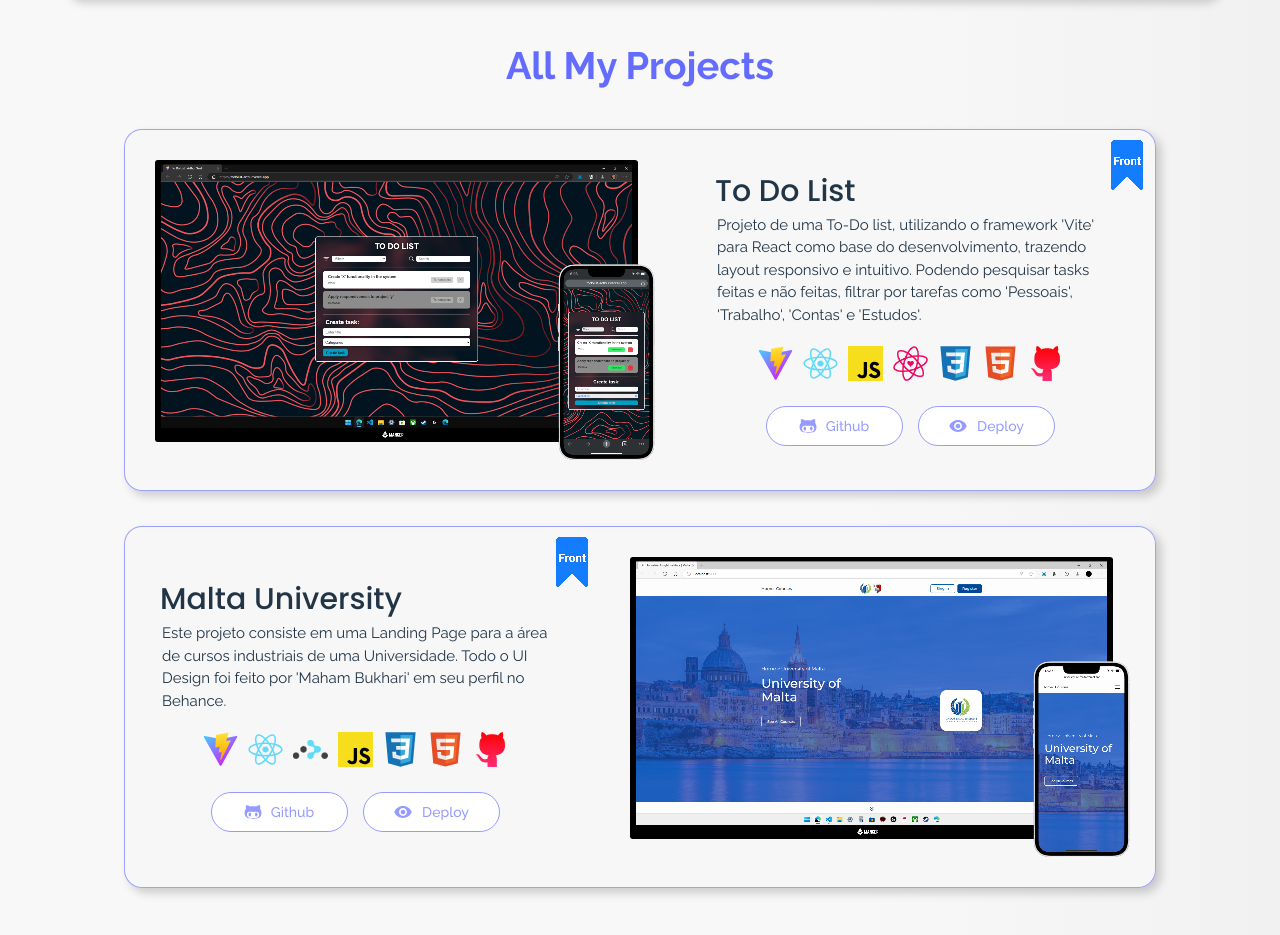
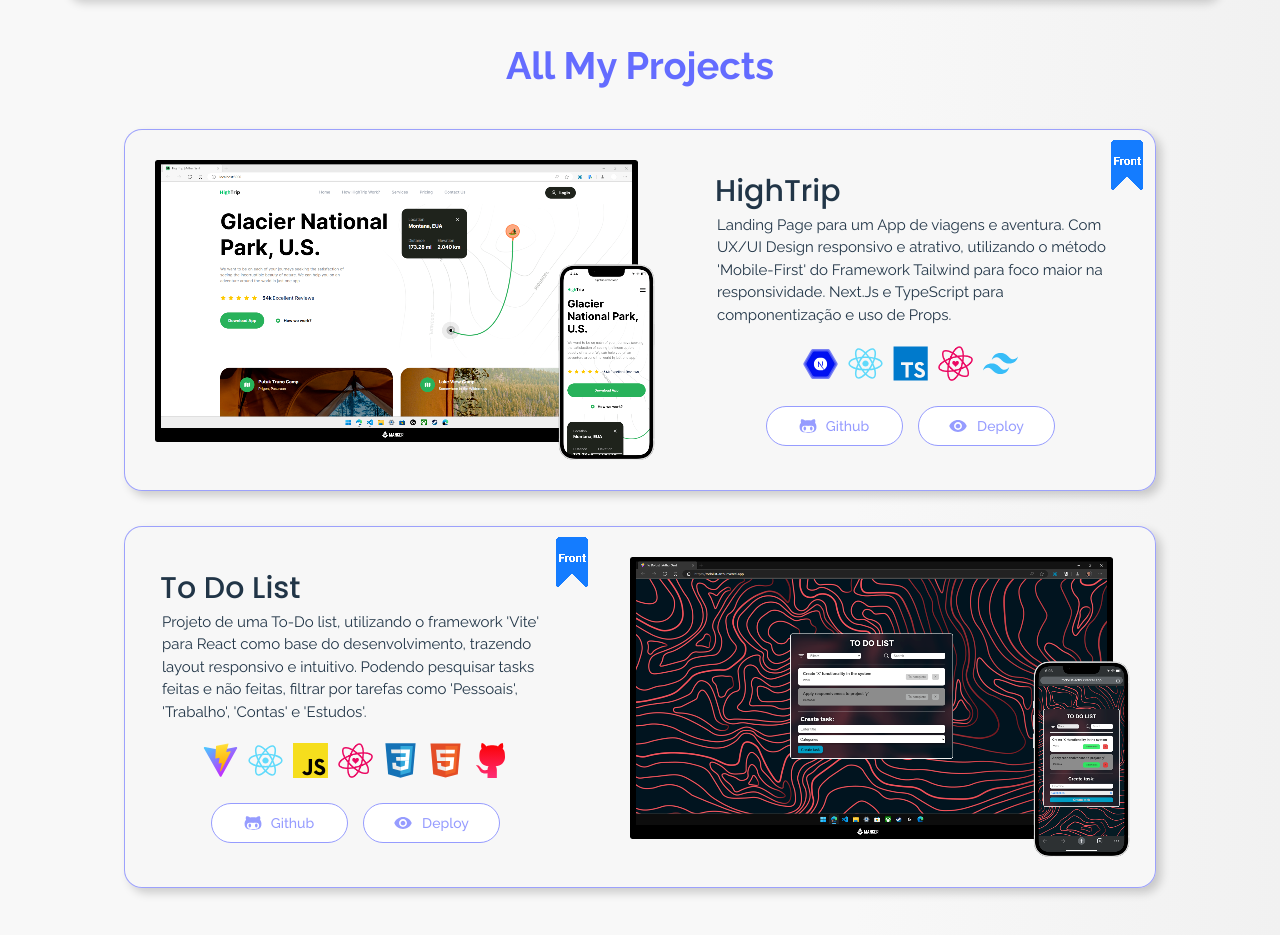
Before and after one commit to Arhrtur/Portfolio, a React (Vite) app: page /projects in a window 1280 px wide. Shown: the part 83-1018 px from the top of the page. Built offline with nearby package versions, Linux system fonts and the light colour scheme.

Commit message:
IMP className for projects order

```diff
--- a/src/constants/projects.js
+++ b/src/constants/projects.js
@@ -1,6 +1,25 @@
 export const PROJECTS = [
     {
         id: 1,
+        title: "HighTrip",
+        description: "Landing Page para um App de viagens e aventura. Com UX/UI Design responsivo e atrativo, utilizando o método 'Mobile-First' do Framework Tailwind para foco maior na responsividade. Next.Js e TypeScript para componentização e uso de Props.",
+        stack: [
+            "nextjs", "react", "typescript", "react-icons", "tailwind"
+        ],
+        github: "https://github.com/ArthurSantDev/HighTrip",
+        deploy: "https://hightrip.vercel.app/",
+        image: "/assets/projects/hightrip.svg",
+        markfront: "/assets/projects/mark_front.svg",
+        markback: "",
+        class: "project",
+        classReverse: "project reverse",
+        classMark: "project-mark",
+        classButton: "button-project deploy-btn",
+        classButtonCant: "button-project deploy-btn cant-btn",
+        none: "",
+    },
+    {
+        id: 2,
         title: "To Do List",
         description: "Projeto de uma To-Do list, utilizando o framework 'Vite' para React como base do desenvolvimento, trazendo layout responsivo e intuitivo. Podendo pesquisar tasks feitas e não feitas, filtrar por tarefas como 'Pessoais', 'Trabalho', 'Contas' e 'Estudos'.",
         stack: [
@@ -11,13 +30,52 @@ export const PROJECTS = [
         image: "/assets/projects/todolist.svg",
         markfront: "/assets/projects/mark_front.svg",
         markback: "",
-        class: "project reverse",
+        class: "project",
+        classReverse: "project reverse",
         classMark: "project-mark",
         classButton: "button-project deploy-btn",
         none: "",
     },
     {
-        id: 2,
+        id: 4,
+        title: "Mern.In",
+        description: "Aplicação que utiliza do pack MERN de stacks para sua estruturação. oAuth de usuário, permitindo cadastro de suas informações no banco de dados (mongo-db) e armazenando o Store de suas atividades a partir da biblioteca Redux.",
+        stack: [
+            "redux", "react", "javascript", "mui", "node", "mongo-db", "express", "theme"
+        ],
+        github: "https://github.com/ArthurSantDev/Mern.In",
+        deploy: "",
+        image: "/assets/projects/mern.svg",
+        markfront: "/assets/projects/mark_front.svg",
+        markback: "/assets/projects/mark_back.svg",
+        class: "project",
+        classReverse: "project reverse",
+        classMark: "project-mark-duble",
+        classButton: "button-project deploy-btn",
+        classButtonCant: "button-project deploy-btn cant-btn",
+        none: "",
+    },
+    {
+        id: 5,
+        title: "Crud SQL",
+        description: "CRUD é um acrônimo para as operações fundamentais em qualquer sistema que interage com um banco de dados: Create (Criar), Read (Ler), Update (Atualizar) e Delete (Apagar).",
+        stack: [
+            "vite", "react", "javascript", "mysql", "node", "nodemon", "axios", "express"
+        ],
+        github: "https://github.com/ArthurSantDev/ToDoList",
+        deploy: "",
+        image: "/assets/projects/crud.svg",
+        markfront: "/assets/projects/mark_front.svg",
+        markback: "/assets/projects/mark_back.svg",
+        class: "project",
+        classReverse: "project reverse",
+        classMark: "project-mark-duble",
+        classButton: "button-project deploy-btn",
+        classButtonCant: "button-project deploy-btn cant-btn",
+        none: "",
+    },
+    {
+        id: 5,
         title: "Malta University",
         description: "Este projeto consiste em uma Landing Page para a área de cursos industriais de uma Universidade. Todo o UI Design foi feito por 'Maham Bukhari' em seu perfil no Behance.",
         stack: [
@@ -29,66 +87,32 @@ export const PROJECTS = [
         markfront: "/assets/projects/mark_front.svg",
         markback: "",
         class: "project",
+        classReverse: "project reverse",
         classMark: "project-mark",
         classButton: "button-project deploy-btn",
         none: "",
     },
     {
-        id: 3,
-        title: "Crud SQL",
-        description: "CRUD é um acrônimo para as operações fundamentais em qualquer sistema que interage com um banco de dados: Create (Criar), Read (Ler), Update (Atualizar) e Delete (Apagar).",
+        id: 6,
+        title: "Nike Store",
+        description: "E-commerce com estética e produtos da Nike que possui sua base em Vite JS, React Js e Tailwind. Responsivo para dispositivos, com tema Dark e 'carrinho' que é atualizado de acordo com quantidade e tamanho.",
         stack: [
-            "vite", "react", "javascript", "mysql", "node", "nodemon", "axios", "express"
+            "vite", "react", "javascript", "react-icons", "font-awesome", "tailwind", "theme"
         ],
-        github: "https://github.com/ArthurSantDev/ToDoList",
-        deploy: "",
-        image: "/assets/projects/crud.svg",
-        markfront: "/assets/projects/mark_front.svg",
-        markback: "/assets/projects/mark_back.svg",
-        class: "project reverse",
-        classMark: "project-mark-duble",
-        classButton: "button-project deploy-btn",
-        classButtonCant: "button-project deploy-btn cant-btn",
-        none: "",
-    },
-    {
-        id: 4,
-        title: "HighTrip",
-        description: "Landing Page para um App de viagens e aventura. Com UX/UI Design responsivo e atrativo, utilizando o método 'Mobile-First' do Framework Tailwind para foco maior na responsividade. Next.Js e TypeScript para componentização e uso de Props.",
-        stack: [
-            "nextjs", "react", "typescript", "react-icons", "tailwind"
-        ],
-        github: "https://github.com/ArthurSantDev/HighTrip",
-        deploy: "https://hightrip.vercel.app/",
-        image: "/assets/projects/hightrip.svg",
+        github: "https://github.com/ArthurSantDev/Nike",
+        deploy: "https://nike-air.vercel.app/",
+        image: "/assets/projects/nike.svg",
         markfront: "/assets/projects/mark_front.svg",
         markback: "",
         class: "project",
+        classReverse: "project reverse",
         classMark: "project-mark",
         classButton: "button-project deploy-btn",
         classButtonCant: "button-project deploy-btn cant-btn",
         none: "",
     },
     {
-        id: 5,
-        title: "Mern.In",
-        description: "Aplicação que utiliza do pack MERN de stacks para sua estruturação. oAuth de usuário, permitindo cadastro de suas informações no banco de dados (mongo-db) e armazenando o Store de suas atividades a partir da biblioteca Redux.",
-        stack: [
-            "redux", "react", "javascript", "mui", "node", "mongo-db", "express", "theme"
-        ],
-        github: "https://github.com/ArthurSantDev/Mern.In",
-        deploy: "",
-        image: "/assets/projects/mern.svg",
-        markfront: "/assets/projects/mark_front.svg",
-        markback: "/assets/projects/mark_back.svg",
-        class: "project reverse",
-        classMark: "project-mark-duble",
-        classButton: "button-project deploy-btn",
-        classButtonCant: "button-project deploy-btn cant-btn",
-        none: "",
-    },
-    {
-        id: 6,
+        id: 7,
         title: "Beats",
         description: "Landing Page para marca Beats, possuindo animações dinâmicas por meio da tecnologia ScrollReveal.Js, UX/UI Design moderno e responsivo para diversos tamanhos de Smartphones.",
         stack: [
@@ -100,27 +124,29 @@ export const PROJECTS = [
         markfront: "/assets/projects/mark_front.svg",
         markback: "",
         class: "project",
+        classReverse: "project reverse",
         classMark: "project-mark",
         classButton: "button-project deploy-btn",
         classButtonCant: "button-project deploy-btn cant-btn",
         none: "",
     },
     {
-        id: 7,
-        title: "Nike Store",
+        id: 8,
+        title: "API RestFull",
         description: "E-commerce com estética e produtos da Nike que possui sua base em Vite JS, React Js e Tailwind. Responsivo para dispositivos, com tema Dark e 'carrinho' que é atualizado de acordo com quantidade e tamanho.",
         stack: [
-            "vite", "react", "javascript", "react-icons", "font-awesome", "tailwind", "theme"
+            "python", "fast-api", "postman"
         ],
         github: "https://github.com/ArthurSantDev/Nike",
-        deploy: "https://nike-air.vercel.app/",
-        image: "/assets/projects/nike.svg",
-        markfront: "/assets/projects/mark_front.svg",
-        markback: "",
-        class: "project reverse",
+        deploy: "",
+        image: "/assets/projects/fastapi.svg",
+        markfront: "",
+        markback: "/assets/projects/mark_back.svg",
+        class: "project",
+        classReverse: "project reverse",
         classMark: "project-mark",
         classButton: "button-project deploy-btn",
         classButtonCant: "button-project deploy-btn cant-btn",
         none: "",
-    }
+    },
 ];
--- a/src/routes/Projects/index.jsx
+++ b/src/routes/Projects/index.jsx
@@ -33,12 +33,16 @@ const index = () => {
             <section className="projects">
                 <h1 className='TitleCenter'>All My Projects</h1>
 
-                {filteredProjects.map((project) => (
-                    <div key={project.id} className={project.class} aria-label={project.title}>
+                {filteredProjects.map((project, index) => (
+                    <div
+                        key={project.id}
+                        className={index % 2 === 0 ? project.classReverse : `${project.class}`}
+                        aria-label={project.title}
+                    >
                         <div className="project-about">
                             <div className={project.classMark}>
-                                <img src={project.markfront} alt={project.none}/>
-                                <img src={project.markback} alt={project.none}/>
+                                <img src={project.markfront} alt={project.none} />
+                                <img src={project.markback} alt={project.none} />
                             </div>
                             <div>
                                 <h2 className="att">{project.title}</h2>
--- a/src/sections/Projects/index.jsx
+++ b/src/sections/Projects/index.jsx
@@ -20,7 +20,7 @@ const index = () => {
     }, []);
 
     // Filtrando e ordenando os projetos
-    const selectedIDs = [6, 5, 7];
+    const selectedIDs = [7, 6, 8];
     const filteredProjects = PROJECTS.filter(project => selectedIDs.includes(project.id));
     const orderedProjects = selectedIDs.map(id => filteredProjects.find(project => project.id === id));
 
@@ -35,8 +35,12 @@ const index = () => {
             <section className="projects">
                 <h1 className='Title'>Best Projects</h1>
 
-                {orderedProjects.map((project) => (
-                    <div key={project.id} className={project.class} aria-label={project.title}>
+                {orderedProjects.map((project, index) => (
+                    <div
+                        key={project.id}
+                        className={index % 2 === 0 ? project.classReverse : `${project.class}`}
+                        aria-label={project.title}
+                    >
                         <div className="project-about">
                             <div className={project.classMark}>
                                 <img src={project.markfront} alt={project.none} />
```
Also changed, not shown: public/assets/projects/fastapi.svg (added), public/assets/stacks/postman.svg (added).
